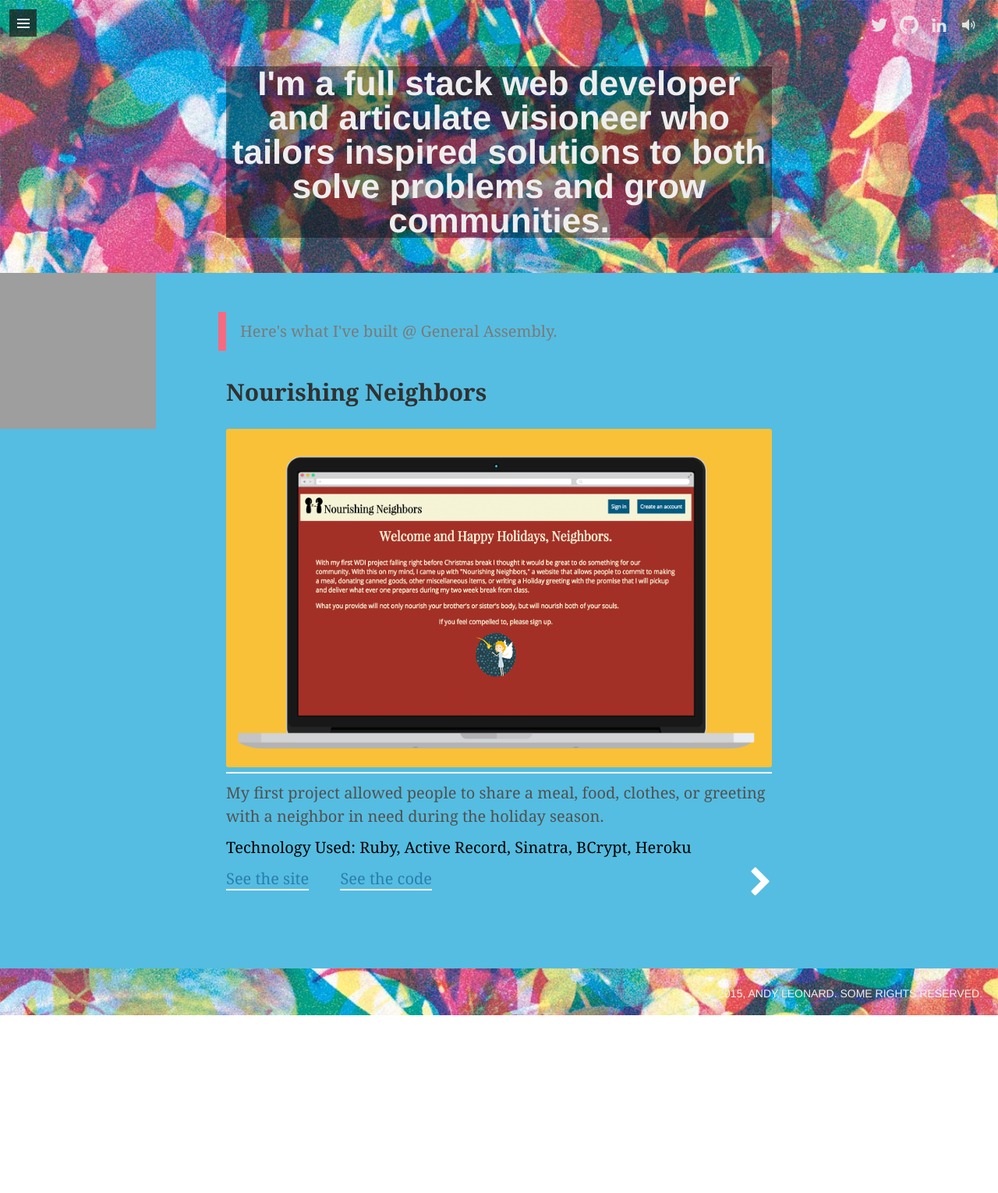
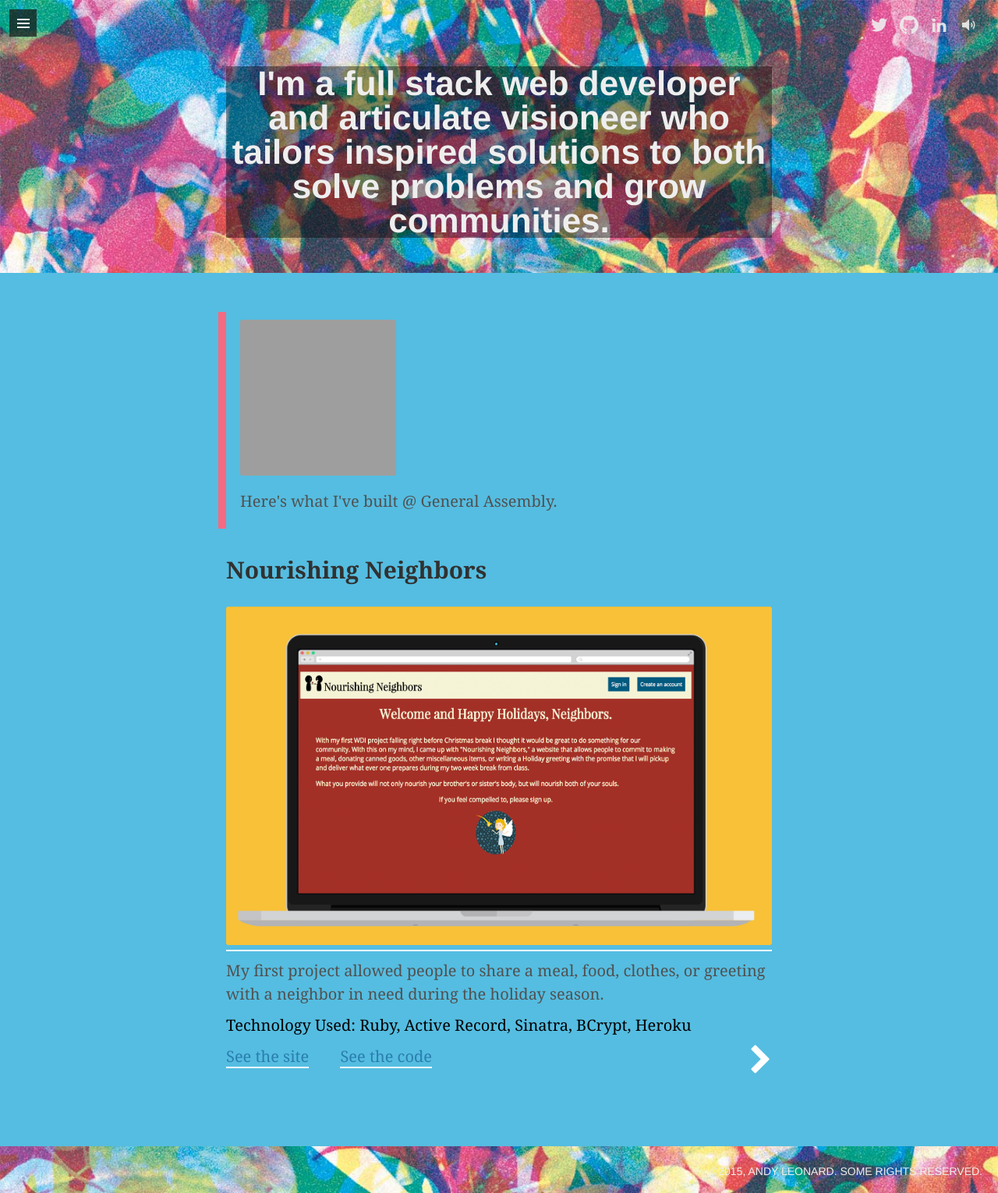
Before and after one commit to ALeonard90/ALeonard90.github.io, a Jekyll site: the page built from about.md, in a window 1280 px wide. Shown: the whole page at 78% size. Built offline with Jekyll 4.4.1, drawn with Linux system fonts in a browser that asks for light colours; nearby versions of some CDN libraries; some web fonts are replaced; before the commit the page ends 1302 px from its top, so only the background shows below that; grey boxes are pictures that could not be loaded.

Commit message:
photo change

```diff
--- a/_layouts/page.html
+++ b/_layouts/page.html
@@ -10,9 +10,6 @@ layout: default
 	</div>
 </header>
 <div id="middle">
-	<div id="headshot">
-	<img class="headshot" src="/assets/images/headshot.jpg">
-</div>
 <div id="article">
 	{{ content }}
 </div>
--- a/about.md
+++ b/about.md
@@ -6,11 +6,12 @@ image: true
 ---
 
 <div class="message">
-  	Here's what I've built @ General Assembly.
+	<img class="headshot" src="/assets/images/headshot.jpg">
+  	<p>Here's what I've built @ General Assembly.</p>
+
 </div>
 
 <div class="proyecto">
-
 
 <div id="nourishing">
 	<h2>Nourishing Neighbors</h2>
```
Also changed, not shown: 3 other files.
